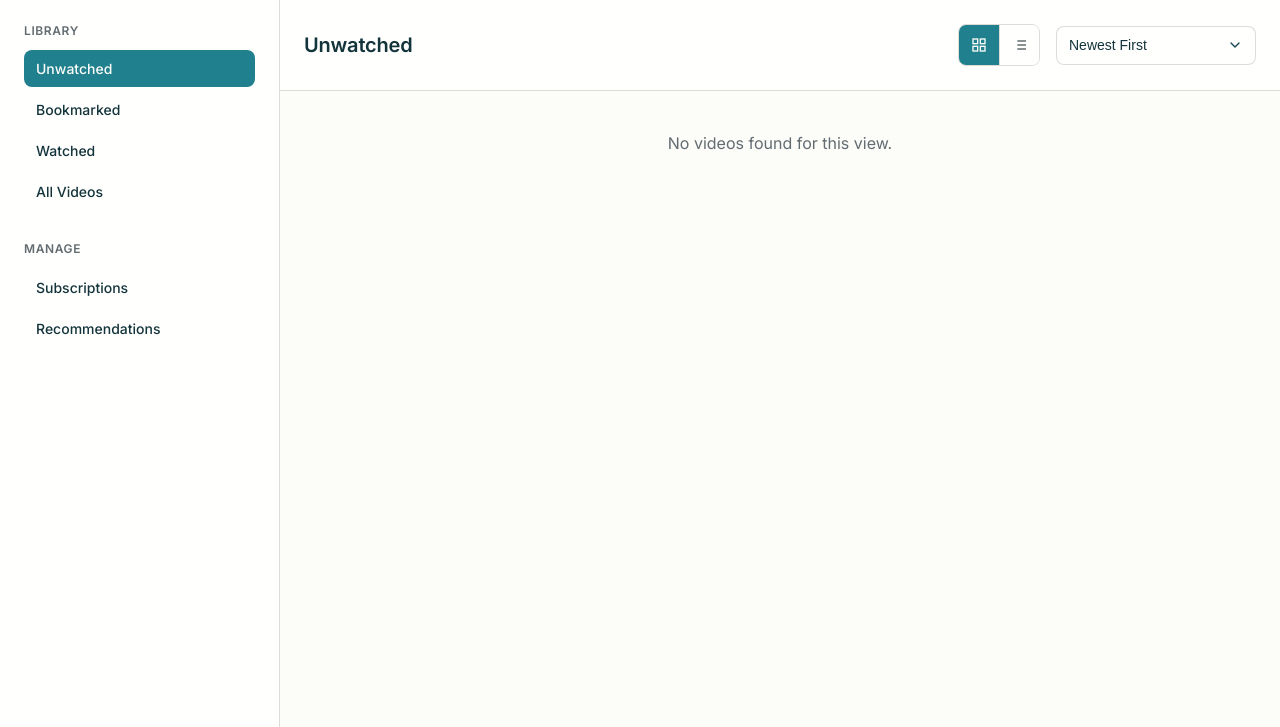
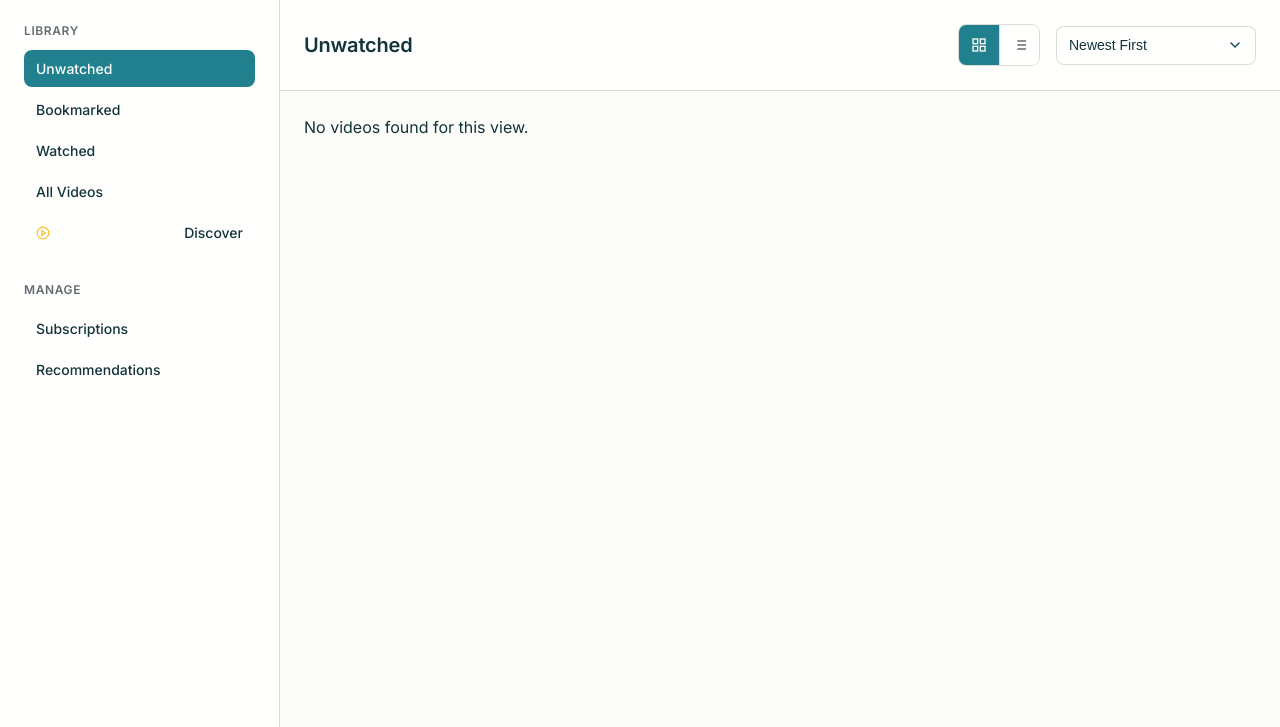
Before and after one commit to Fooftilly/rss, a Flask app: page / in a window 1280 px wide. Shown: the part 73-800 px from the top of the page. Run offline with Flask 3, Linux system fonts and the light colour scheme; data that the repository does not hold is empty; some libraries are stand-ins or nearby versions.

Commit message:
Discover Tab

```diff
--- a/web_frontend_youtube/app/routes.py
+++ b/web_frontend_youtube/app/routes.py
@@ -40,6 +40,9 @@ def api_feeds():
             filtered_items = [item for item in all_items if item['watched']]
         elif view == 'bookmarked':
             filtered_items = [item for item in all_items if item['bookmarked']]
+        elif view == 'discover':
+            # Show recommended videos that haven't been starred
+            filtered_items = [item for item in all_items if not item.get('starred', False)]
         else:  # 'all' view
             filtered_items = all_items
 
@@ -52,7 +55,16 @@ def api_feeds():
 
         # --- 5. Apply sorting ---
         # The default sort is by timestamp descending (newest first).
-        if sort_by == 'date-asc':
+        # For discover view, always use recommendations unless explicitly overridden
+        if view == 'discover' and sort_by == 'date-desc':
+            # Default to recommendation sorting for discover view
+            try:
+                filtered_items = recommendation_engine.get_recommendations(filtered_items)
+            except Exception as e:
+                print(f"Error in recommendation sorting: {e}")
+                # Fallback to date sorting if recommendations fail
+                filtered_items.sort(key=lambda x: int(x['timestamp']) if str(x.get('timestamp')).isdigit() else 0, reverse=True)
+        elif sort_by == 'date-asc':
             filtered_items.sort(key=lambda x: int(x['timestamp']) if str(x.get('timestamp')).isdigit() else 0)
         elif sort_by == 'title-asc':
             filtered_items.sort(key=lambda x: x.get('title', '').lower())
--- a/web_frontend_youtube/app/static/script.js
+++ b/web_frontend_youtube/app/static/script.js
@@ -193,7 +193,25 @@ document.addEventListener('DOMContentLoaded', () => {
             const data = await response.json();
 
             if (data.feeds.length === 0 && state.currentPage === 1) {
-                videoGrid.innerHTML = `<p style="text-align: center; color: var(--color-text-secondary); grid-column: 1 / -1;">No videos found for this view.</p>`;
+                let emptyMessage = 'No videos found for this view.';
+                if (state.activeView === 'discover') {
+                    emptyMessage = `
+                        <div style="text-align: center; padding: 2rem;">
+                            <h3 style="color: var(--color-text); margin-bottom: 1rem;">
+                                <svg width="24" height="24" viewBox="0 0 24 24" fill="none" stroke="currentColor" stroke-width="2" style="vertical-align: text-bottom; margin-right: 8px; color: #FBBF24;">
+                                    <circle cx="12" cy="12" r="10"></circle>
+                                    <polygon points="10,8 16,12 10,16"></polygon>
+                                </svg>
+                                Start Discovering!
+                            </h3>
+                            <p style="color: var(--color-text-secondary); max-width: 400px; margin: 0 auto; line-height: 1.5;">
+                                Watch some videos and star the ones you love to train the recommendation system.
+                                This tab will then show you personalized recommendations for content you haven't starred yet.
+                            </p>
+                        </div>
+                    `;
+                }
+                videoGrid.innerHTML = `<div style="grid-column: 1 / -1;">${emptyMessage}</div>`;
             } else {
                 data.feeds.forEach(video => {
                     videoGrid.insertAdjacentHTML('beforeend', getVideoCardHTML(video));
@@ -304,6 +322,13 @@ document.addEventListener('DOMContentLoaded', () => {
     // --- UI & FILTER UPDATES ---
     function handleFilterChange(updateAction) {
         updateAction();
+
+        // Auto-set sort to recommended for discover view
+        if (state.activeView === 'discover' && state.sortBy === 'date-desc') {
+            state.sortBy = 'recommended';
+            sortSelect.value = 'recommended';
+        }
+
         fetchVideos(true);
         updateUI();
     }
--- a/web_frontend_youtube/app/static/style.css
+++ b/web_frontend_youtube/app/static/style.css
@@ -1139,4 +1139,23 @@ e button styling */
 
 .dislike-btn.active svg {
   fill: currentColor;
+}/
+* Discover tab styling */
+.nav-link[data-view="discover"] {
+  background: linear-gradient(135deg, rgba(251, 191, 36, 0.1) 0%, rgba(33, 128, 141, 0.1) 100%);
+  border-left: 3px solid transparent;
+  border-image: linear-gradient(135deg, #FBBF24, #21808D) 1;
 }
+
+.nav-link[data-view="discover"]:hover {
+  background: linear-gradient(135deg, rgba(251, 191, 36, 0.15) 0%, rgba(33, 128, 141, 0.15) 100%);
+}
+
+.nav-link[data-view="discover"].active {
+  background: linear-gradient(135deg, rgba(251, 191, 36, 0.2) 0%, rgba(33, 128, 141, 0.2) 100%);
+  border-left: 3px solid #FBBF24;
+}
+
+.nav-link[data-view="discover"] svg {
+  color: #FBBF24;
+}
--- a/web_frontend_youtube/app/templates/index.html
+++ b/web_frontend_youtube/app/templates/index.html
@@ -88,6 +88,15 @@
                             <li><a href="#" class="nav-link" data-view="bookmarked">Bookmarked</a></li>
                             <li><a href="#" class="nav-link" data-view="watched">Watched</a></li>
                             <li><a href="#" class="nav-link" data-view="all">All Videos</a></li>
+                            <li><a href="#" class="nav-link" data-view="discover">
+                                    <svg width="14" height="14" viewBox="0 0 24 24" fill="none" stroke="currentColor"
+                                        stroke-width="2"
+                                        style="display: inline; margin-right: 6px; vertical-align: text-top;">
+                                        <circle cx="12" cy="12" r="10"></circle>
+                                        <polygon points="10,8 16,12 10,16"></polygon>
+                                    </svg>
+                                    Discover
+                                </a></li>
                         </ul>
                     </div>
                     <div class="nav-section">
```
Also changed, not shown: web_frontend_youtube/README.md.
